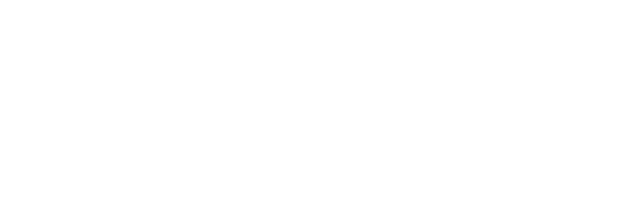
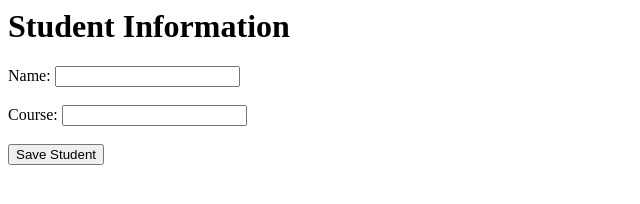
Before and after one commit to yasshuk/cloud_computing, a plain HTML site: page test.html in a window 1280 px wide. Shown: the whole page, without its empty margins (0-640 px from the left). Drawn offline with Linux system fonts and the light colour scheme.

Commit message:
Add student information form to test.html

```diff
--- a/test.html
+++ b/test.html
@@ -1,2 +1,25 @@
 <html>
+<head>
+    <title>Student INFO</title>
+</head>
+
+<body>
+
+    <h1>Student Information</h1>
+
+        <label>Name:</label>
+        <input type="text" name="name" required>
+
+        <br><br>
+
+        <label>Course:</label>
+        <input type="text" name="course" required>
+
+        <br><br>
+
+        <button type="submit">Save Student</button>
+
+    </form>
+
+</body>
 </html>
```
